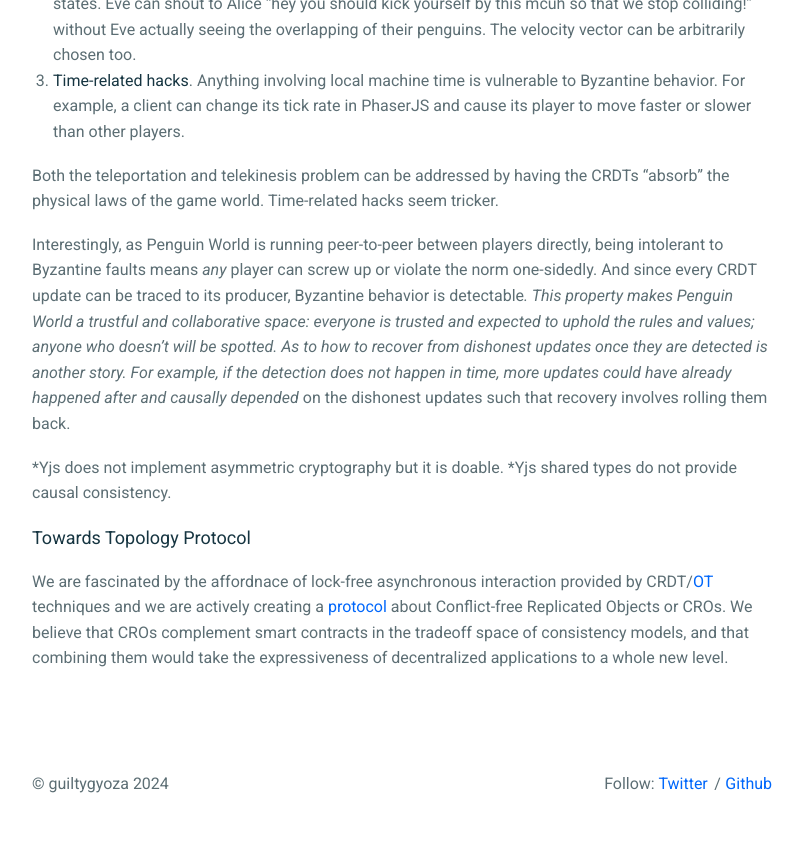
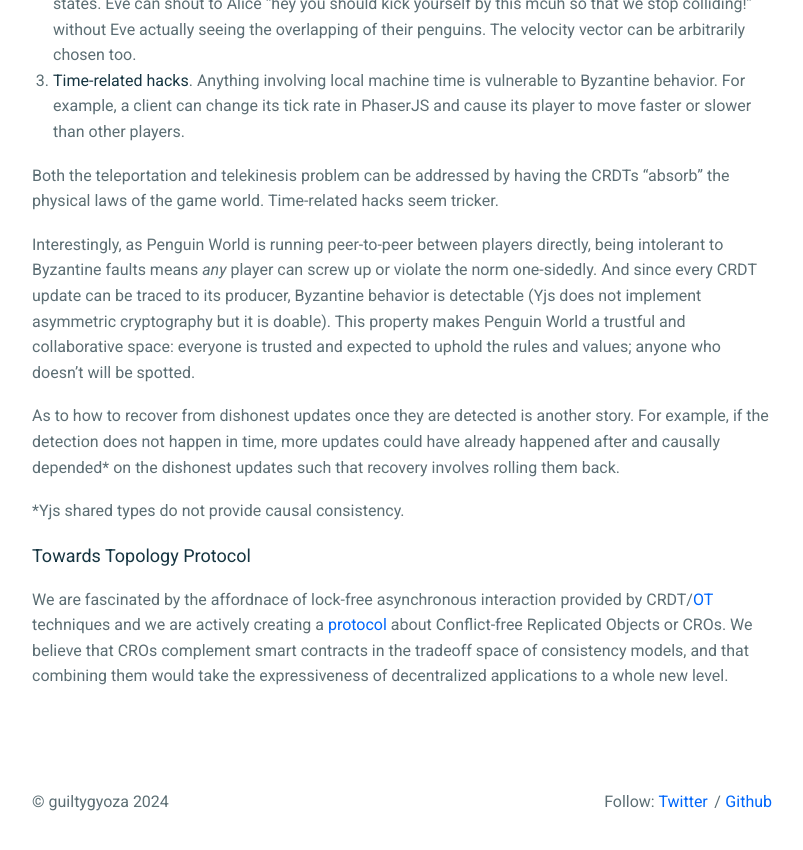
Before and after one commit to guiltygyoza/blog, a Jekyll site: the page built from _posts/2024-05-22-super-mario-in-crdt.md, in a window 1280 px wide and 900 px high, scrolled down 3362 px. Shown: the top 850 px of the window, without its empty margins (238-1041 px from the left). Built offline with Jekyll 4.4.1, drawn with Linux system fonts in a browser that asks for light colours.

```diff
--- a/_posts/2024-05-22-super-mario-in-crdt.md
+++ b/_posts/2024-05-22-super-mario-in-crdt.md
@@ -73,9 +73,10 @@ The code, running purely client-side, can be modified to update CRDTs in ways th
 
 Both the teleportation and telekinesis problem can be addressed by having the CRDTs "absorb" the physical laws of the game world. Time-related hacks seem tricker.
 
-Interestingly, as Penguin World is running peer-to-peer between players directly, being intolerant to Byzantine faults means *any* player can screw up or violate the norm one-sidedly. And since every CRDT update can be traced to its producer, Byzantine behavior is detectable*. This property makes Penguin World a trustful and collaborative space: everyone is trusted and expected to uphold the rules and values; anyone who doesn't will be spotted. As to how to recover from dishonest updates once they are detected is another story. For example, if the detection does not happen in time, more updates could have already happened after and causally depended* on the dishonest updates such that recovery involves rolling them back.
+Interestingly, as Penguin World is running peer-to-peer between players directly, being intolerant to Byzantine faults means *any* player can screw up or violate the norm one-sidedly. And since every CRDT update can be traced to its producer, Byzantine behavior is detectable (Yjs does not implement asymmetric cryptography but it is doable). This property makes Penguin World a trustful and collaborative space: everyone is trusted and expected to uphold the rules and values; anyone who doesn't will be spotted.
 
-*Yjs does not implement asymmetric cryptography but it is doable.
+As to how to recover from dishonest updates once they are detected is another story. For example, if the detection does not happen in time, more updates could have already happened after and causally depended* on the dishonest updates such that recovery involves rolling them back.
+
 *Yjs shared types do not provide causal consistency.
 
 ### Towards Topology Protocol
```
